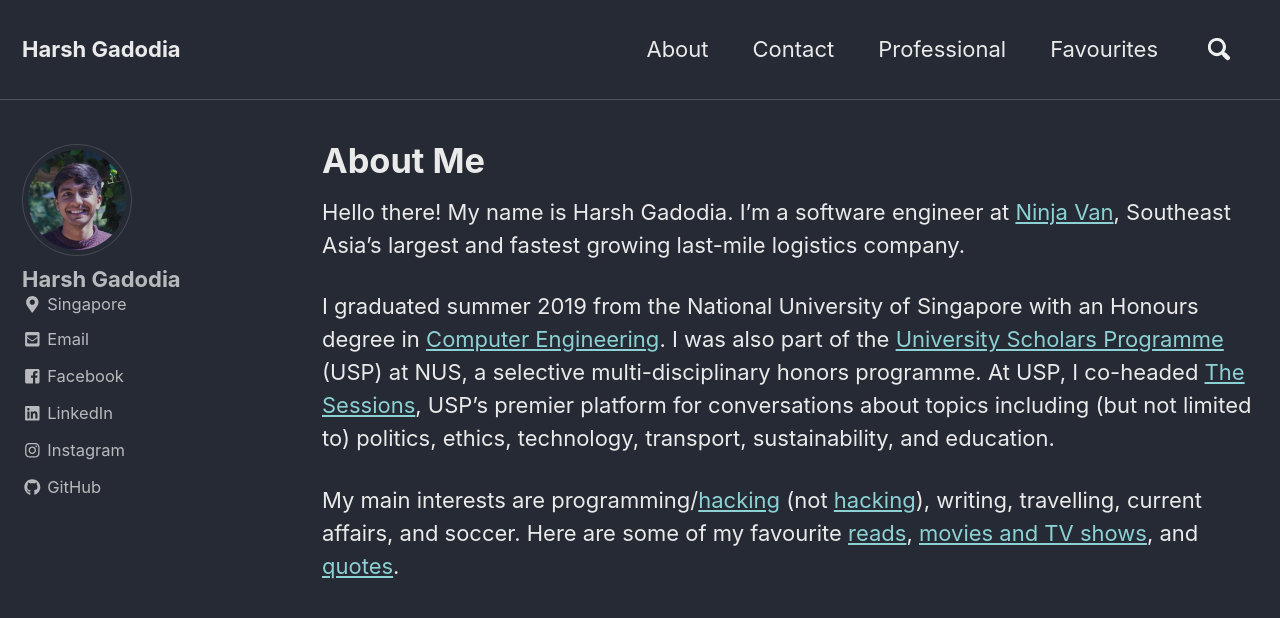
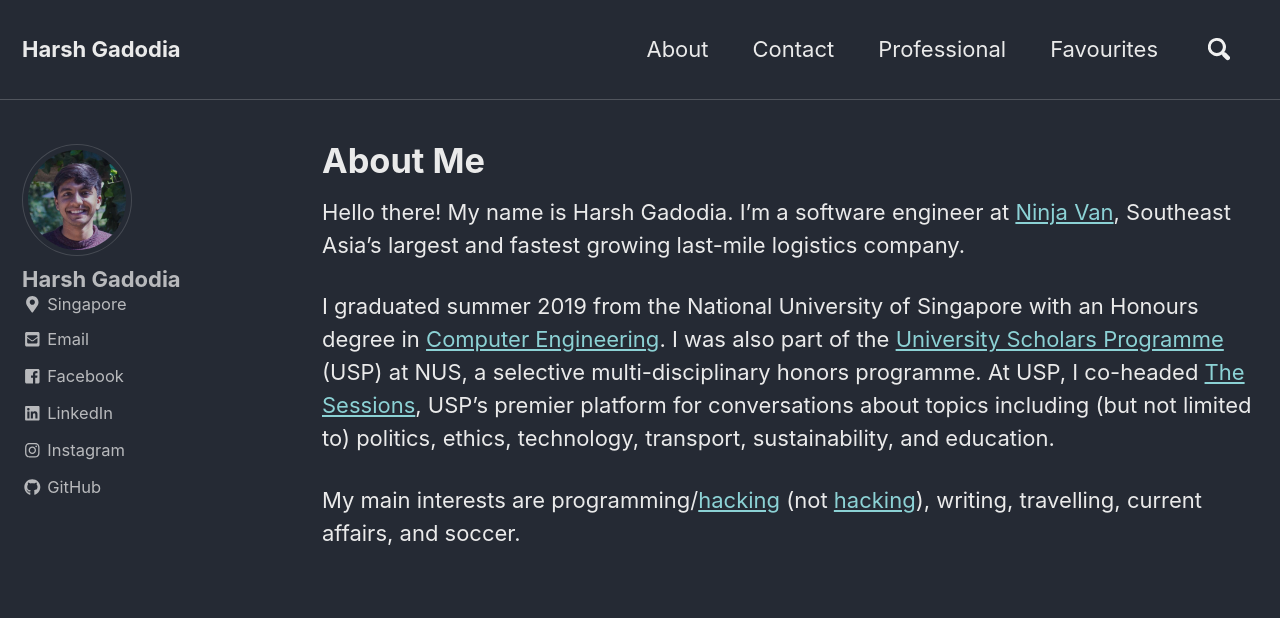
Before and after one commit to harshgadodia/harshgadodia, a Jekyll site: the page built from _pages/about.md, in a window 1280 px wide and 900 px high. Shown: the top 618 px of the window. Built offline with Jekyll 4.4.1, drawn with Linux system fonts in a browser that asks for light colours; nearby versions of some CDN libraries.

Commit message:
update about

```diff
--- a/_pages/about.md
+++ b/_pages/about.md
@@ -13,8 +13,8 @@ author_profile: true
 classes: wide
 ---
 
-Hello there! My name is Harsh Gadodia. I'm a software engineer at [Ninja Van](www.ninjavan.co), Southeast Asia's largest and fastest growing last-mile logistics company.
+Hello there! My name is Harsh Gadodia. I'm a software engineer at [Ninja Van](https://www.ninjavan.co), Southeast Asia's largest and fastest growing last-mile logistics company.
 
-I graduated summer 2019 from the National University of Singapore with an Honours degree in [Computer Engineering](http://www.ceg.nus.edu.sg/admissions/exploreceg.html#what). I was also part of the [University Scholars Programme](http://www.usp.nus.edu.sg) (USP) at NUS, a selective multi-disciplinary honors programme. At USP, I co-headed [The Sessions](http://www.usp.nus.edu.sg/life-at-usp/interest-groups/239-the-sessions), USP's premier platform for conversations about topics including (but not limited to) politics, ethics, technology, transport, sustainability, and education.
+I graduated summer 2019 from the National University of Singapore with an Honours degree in [Computer Engineering](https://ceg.nus.edu.sg/admissions/exploreceg). I was also part of the [University Scholars Programme](http://www.usp.nus.edu.sg) (USP) at NUS, a selective multi-disciplinary honors programme. At USP, I co-headed [The Sessions](http://www.usp.nus.edu.sg/life-at-usp/interest-groups/239-the-sessions), USP's premier platform for conversations about topics including (but not limited to) politics, ethics, technology, transport, sustainability, and education.
 
-My main interests are programming/[hacking](https://en.wikipedia.org/wiki/Hacker_culture) (not [hacking](https://en.wikipedia.org/wiki/Security_hacker)), writing, travelling, current affairs, and soccer. Here are some of my favourite [reads](#reads), [movies and TV shows](#movies), and [quotes](#quotes).
+My main interests are programming/[hacking](https://en.wikipedia.org/wiki/Hacker_culture) (not [hacking](https://en.wikipedia.org/wiki/Security_hacker)), writing, travelling, current affairs, and soccer.
```
